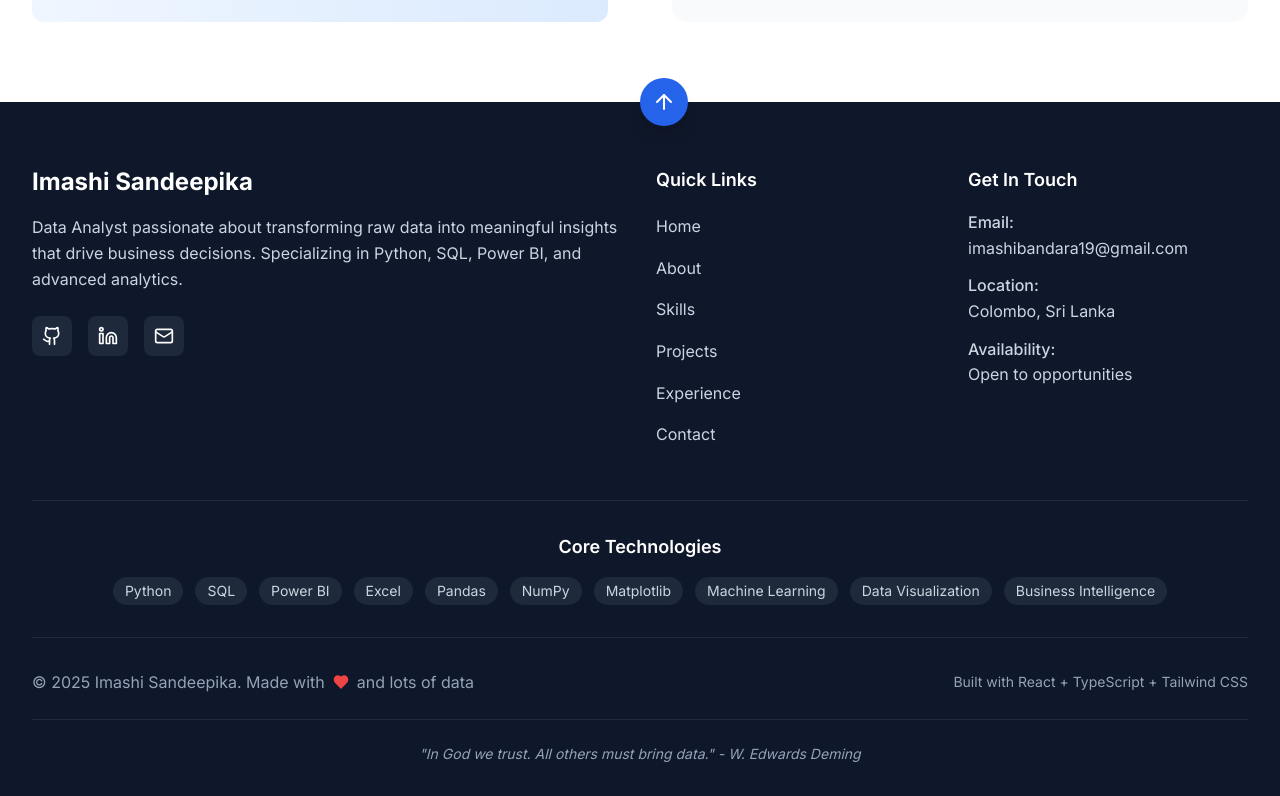
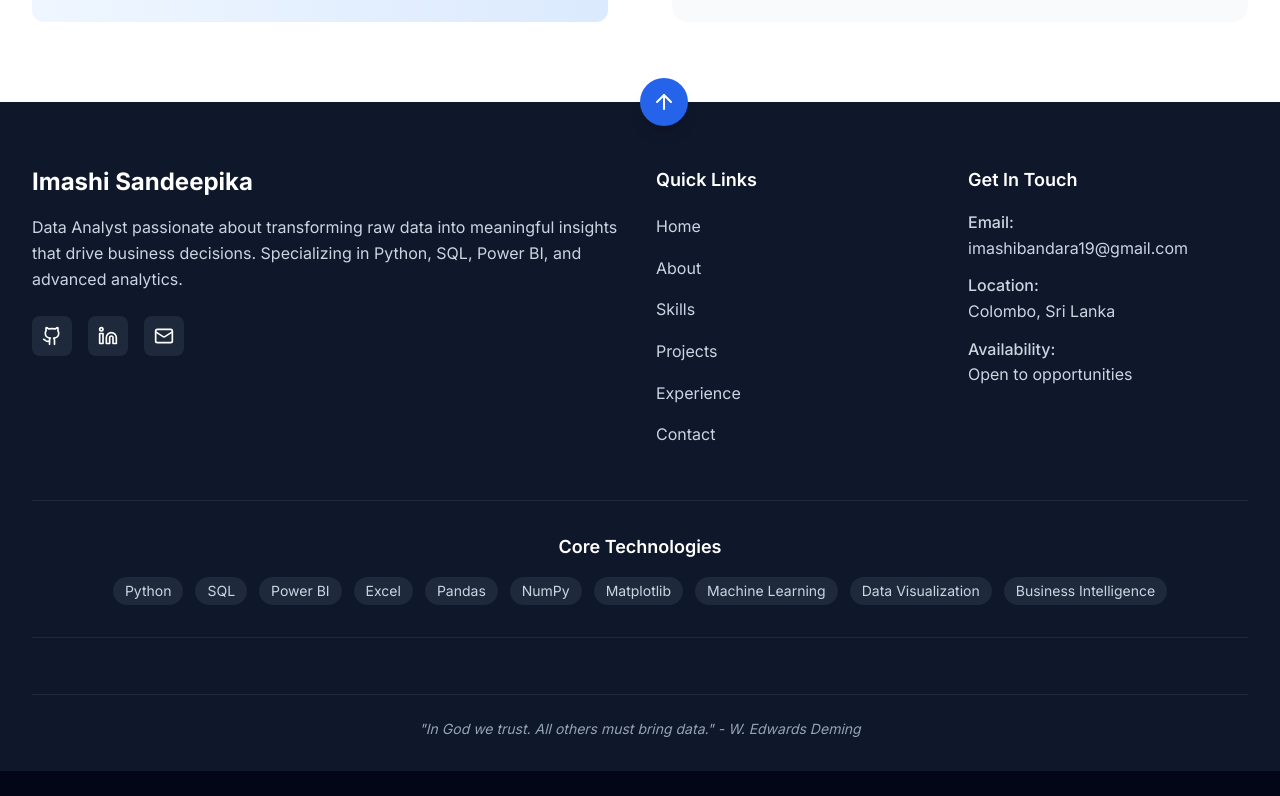
Before and after one commit to Imashi-Sandeepika/my-portfolio, a React (Vite) app: page / in a window 1280 px wide. Shown: the part 11101-11897 px from the top of the page. After the commit the page ends 11872 px from the top, so only its background shows below. Built offline with nearby package versions, Linux system fonts and the light colour scheme.

Commit message:
removed all right bar

```diff
--- a/src/components/Footer.tsx
+++ b/src/components/Footer.tsx
@@ -171,15 +171,7 @@ const Footer = () => {
           viewport={{ once: true }}
           className="border-t border-secondary-800 pt-8 flex flex-col md:flex-row justify-between items-center gap-4"
         >
-          <div className="flex items-center gap-2 text-secondary-400">
-            <span>© {currentYear} Imashi Sandeepika. Made with</span>
-            <Heart className="w-4 h-4 text-red-500 fill-current" />
-            <span>and lots of data</span>
-          </div>
 
-          <div className="flex items-center gap-6 text-sm text-secondary-400">
-            <span>Built with React + TypeScript + Tailwind CSS</span>
-          </div>
         </motion.div>
 
         {/* Fun Data Fact */}
```
